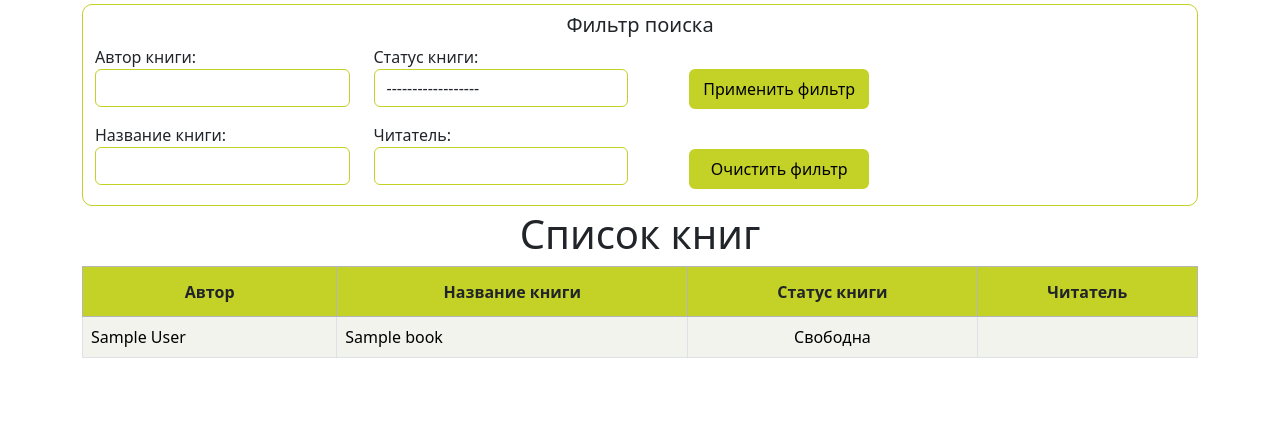
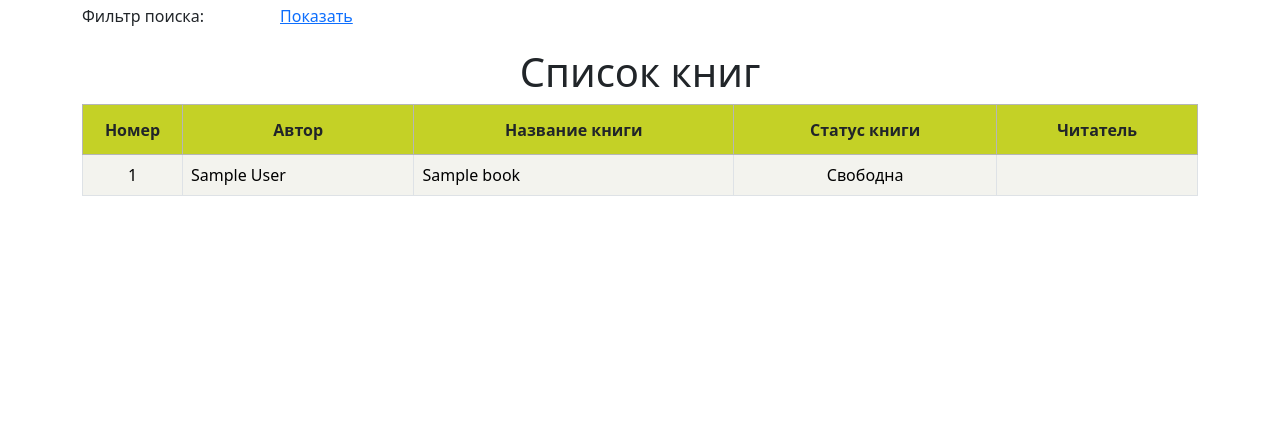
Before and after one commit to Sanch13/miran, a Django app: page /books/list/ in a window 1280 px wide. Shown: the part 98-544 px from the top of the page. Run offline with Django 4.2, Linux system fonts and the light colour scheme; tables that the repository leaves empty hold one stand-in row (values such as "Sample post"); parts of the project's set-up code (start-up, migrations or seed data) failed here and were passed over; some libraries are stand-ins or nearby versions.

Commit message:
toggle search

```diff
--- a/miran/books/templates/books/list_books.html
+++ b/miran/books/templates/books/list_books.html
@@ -18,7 +18,15 @@
 <div class="container-xl my-1">
     <form action="{% url 'books:list_books' %}" method="post">
         {% csrf_token %}
-            <div class="row search">
+        <div class="row">
+            <div class="col-2 p-0">
+                <p>Фильтр поиска: </p>
+            </div>
+            <div class="col-10">
+                <p><a id="toggleLink" onclick="toggle_table()" href="#">Показать</a></p>
+            </div>
+        </div >
+        <div class="row search container-fluid" id="bookHistoryTable" style="display: none">
             <div>
                 <h5 class="text-center mt-2">Фильтр поиска</h5>
             </div>
@@ -67,6 +75,7 @@
 <div class="container-xl p-0">
     <table class="table table-hover table-bordered">
         <thead class="table-secondary" style=" height: 50px;">
+        <th class="text-center align-middle">Номер</th>
         <th class="text-center align-middle">Автор</th>
         <th class="text-center align-middle">Название книги</th>
         <th class="text-center align-middle">Статус книги</th>
@@ -80,6 +89,7 @@
         <tbody>
         {% for book in books %}
         <tr>
+            <td style="width: 100px;" class="text-center">{{ forloop.counter }}</td>
             <td class="align-middle table-row-link" data-href="{{ book.get_absolute_url }}">{{ book.author }}</td>
             <td class="align-middle table-row-link" data-href="{{ book.get_absolute_url }}">{{ book.title }}</td>
             <td style="" class="text-center align-middle table-row-link" data-href="{{ book.get_absolute_url }}">
@@ -180,4 +190,18 @@
         };
     }
 </script>
+<script>
+    function toggle_table() {
+    const table = document.getElementById("bookHistoryTable");
+    const link = document.getElementById("toggleLink");
+    if (table.style.display === "none") {
+        table.style.display = "inline-flex";
+        link.textContent = "Скрыть";
+    } else {
+        table.style.display = "none";
+        link.textContent = "Показать";
+    }
+}
+</script>
+
 {% endblock content %}
```
Lines whose indentation alone changed are shown as unchanged.
